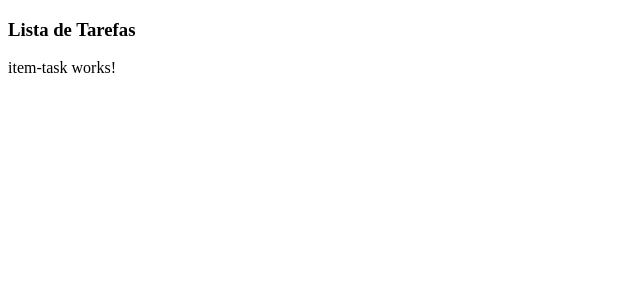
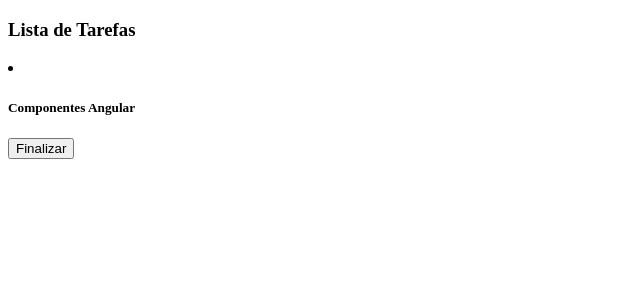
Before and after one commit to renanamr/Front-end-angular, an Angular app in the folder list_task/: page / in a window 1280 px wide. Shown: the top 300 px of the page, without its empty margins (0-640 px from the left). Built offline with nearby package versions, Linux system fonts and the light colour scheme.

Commit message:
Adição de exemplo de interpolação

```diff
--- a/list_task/src/app/app.component.ts
+++ b/list_task/src/app/app.component.ts
@@ -1,5 +1,5 @@
 import { Component } from '@angular/core';
-import { ItemTaskComponent } from "./item-task/item-task.component";
+import { ItemTaskComponent } from './item-task/item-task.component';
 
 @Component({
   selector: 'app-root',
--- a/list_task/src/app/item-task/item-task.component.html
+++ b/list_task/src/app/item-task/item-task.component.html
@@ -1 +1,6 @@
-<p>item-task works!</p>
+<li>
+    <div>
+        <h5> {{ task.name }}</h5>
+    </div>
+    <button>{{ task.isCompleted ? 'Reabrir' : 'Finalizar' }} </button>
+</li>
--- a/list_task/src/app/item-task/item-task.component.ts
+++ b/list_task/src/app/item-task/item-task.component.ts
@@ -9,7 +9,7 @@ import { Task } from '../../models/task';
   styleUrl: './item-task.component.css'
 })
 export class ItemTaskComponent {
-  task = new Task({name: "Renan", isCompleted: true});
+  task = new Task({name: "Componentes Angular", isCompleted: false});
 
   changeStatusTask() {
     this.task.isCompleted = !this.task.isCompleted;
```
Also changed, not shown: 1 other file (tests, documents, lock files or other folders).
